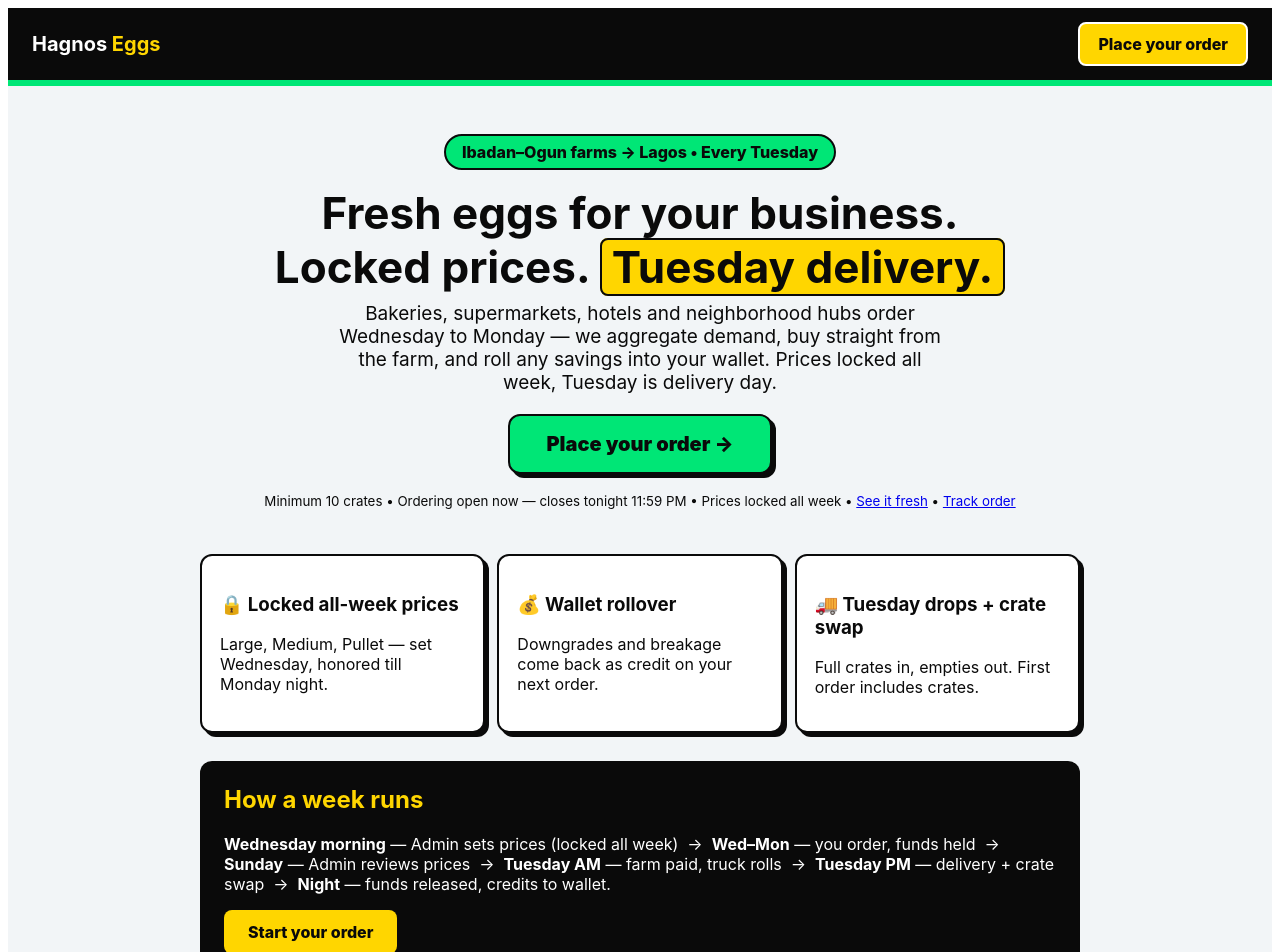
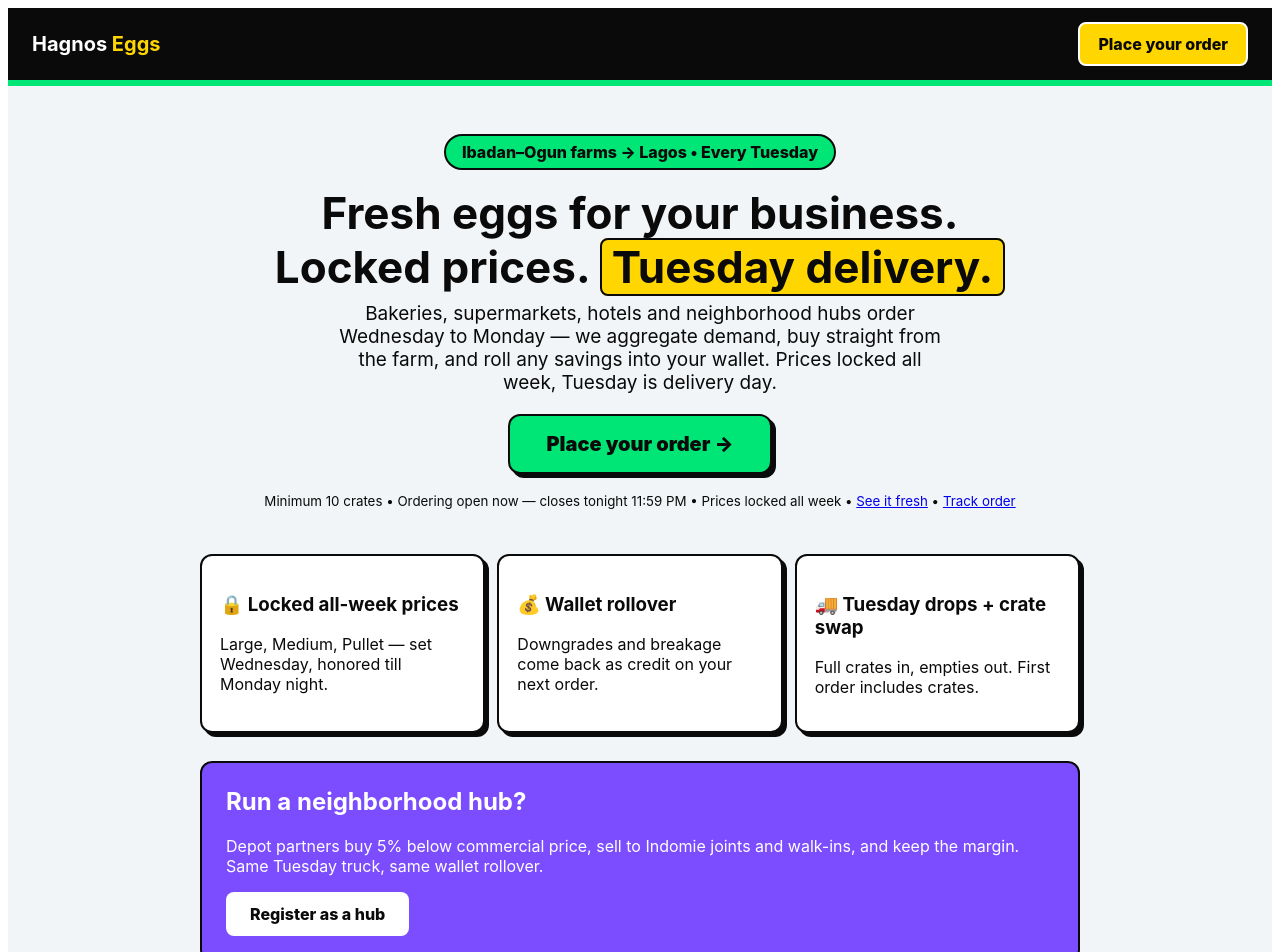
Before and after one commit to DanWealth/HAGNOS-EGGS-OPENCODE-, a Next.js app in the folder app/: page / in a window 1280 px wide. Shown: the top 952 px of the page. Built offline with nearby package versions, Linux system fonts and the light colour scheme.

Commit message:
Hub landing strip, backup runbook, ignore backups

```diff
--- a/app/pages/index.js
+++ b/app/pages/index.js
@@ -31,6 +31,12 @@ export default function Landing() {
           <div style={card}><h3>🚚 Tuesday drops + crate swap</h3><p>Full crates in, empties out. First order includes crates.</p></div>
         </div>
 
+        <div style={{ background: C.grape, color: "#fff", borderRadius: 12, padding: 24, border: `2px solid ${C.ink}` }}>
+          <h2 style={{ marginTop: 0 }}>Run a neighborhood hub?</h2>
+          <p>Depot partners buy 5% below commercial price, sell to Indomie joints and walk-ins, and keep the margin. Same Tuesday truck, same wallet rollover.</p>
+          <a href="/order" style={{ display: "inline-block", background: "#fff", color: C.ink, fontWeight: 800, padding: "12px 24px", borderRadius: 8, textDecoration: "none" }}>Register as a hub</a>
+        </div>
+
         <div style={{ background: C.ink, color: "#fff", borderRadius: 12, padding: 24 }}>
           <h2 style={{ color: C.sun, marginTop: 0 }}>How a week runs</h2>
           <p><b>Wednesday morning</b> — Admin sets prices (locked all week) &nbsp;→&nbsp; <b>Wed–Mon</b> — you order, funds held &nbsp;→&nbsp; <b>Sunday</b> — Admin reviews prices &nbsp;→&nbsp; <b>Tuesday AM</b> — farm paid, truck rolls &nbsp;→&nbsp; <b>Tuesday PM</b> — delivery + crate swap &nbsp;→&nbsp; <b>Night</b> — funds released, credits to wallet.</p>
```
Also changed, not shown: 2 other files (tests, documents, lock files or other folders).
